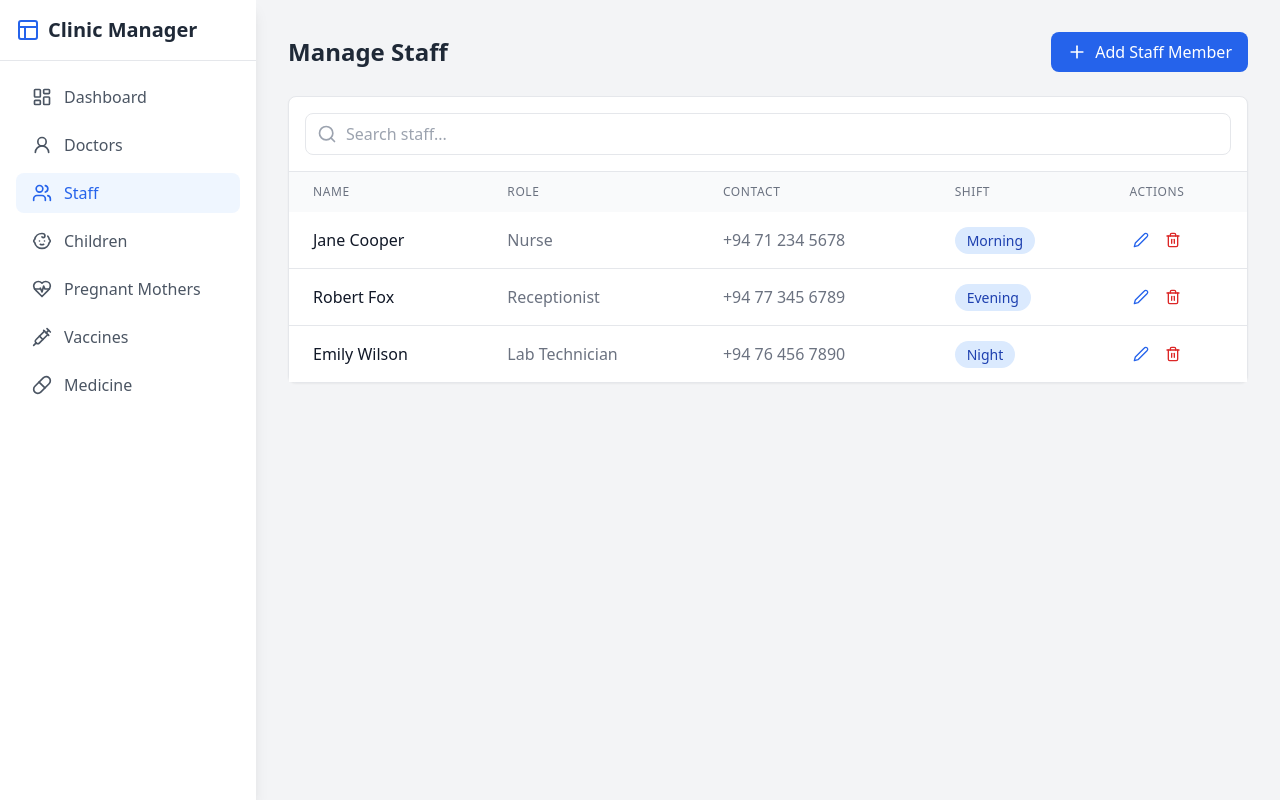
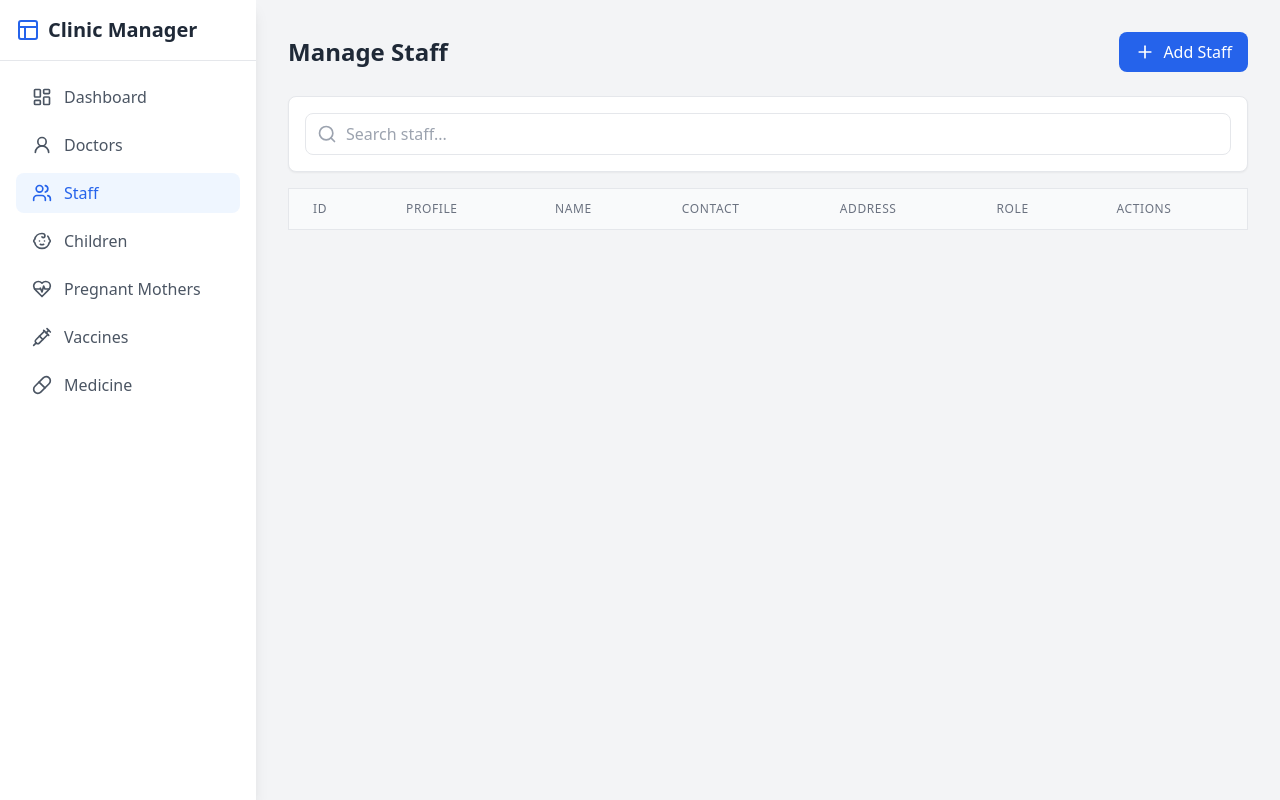
Before and after one commit to loshaniramsha/hospital-manage-react, a React (Vite) app in the folder project/: page / in a window 1280 px wide. Both pictures are taken after a click on the button "Staff". Built offline with nearby package versions, Linux system fonts and the light colour scheme.

Commit message:
manage staff

```diff
--- a/project/src/components/StaffManage.tsx
+++ b/project/src/components/StaffManage.tsx
@@ -1,14 +1,37 @@
-import React, { useState } from 'react';
-import { Plus, Search, Edit2, Trash2 } from 'lucide-react';
+import { Plus, Search, Edit2, Trash2 } from "lucide-react";
+import { useState } from "react";
+import Staff from "../model/Staff.ts";
 
 function StaffManage() {
   const [showAddModal, setShowAddModal] = useState(false);
+  const [staffList, setStaffList] = useState<Staff[]>([]);
 
-  const staff = [
-    { id: 1, name: 'Jane Cooper', role: 'Nurse', contact: '+94 71 234 5678', shift: 'Morning' },
-    { id: 2, name: 'Robert Fox', role: 'Receptionist', contact: '+94 77 345 6789', shift: 'Evening' },
-    { id: 3, name: 'Emily Wilson', role: 'Lab Technician', contact: '+94 76 456 7890', shift: 'Night' },
-  ];
+  const [formData, setFormData] = useState<Staff>({
+    staffId: 0,
+    profile: "",
+    name: "",
+    contact: "",
+    address: "",
+    role: ""
+  });
+
+  const handleChange = (e: React.ChangeEvent<HTMLInputElement | HTMLSelectElement>) => {
+    setFormData({ ...formData, [e.target.name]: e.target.value });
+  };
+
+  const handleImageChange = (e: React.ChangeEvent<HTMLInputElement>) => {
+    const file = e.target.files?.[0];
+    if (file) {
+      setFormData({ ...formData, profile: URL.createObjectURL(file) });
+    }
+  };
+
+  const handleSubmit = (e: React.FormEvent) => {
+    e.preventDefault();
+    setStaffList([...staffList, { ...formData, staffId: staffList.length + 1 }]);
+    setFormData({ staffId: 0, profile: "", name: "", contact: "", address: "", role: "" });
+    setShowAddModal(false);
+  };
 
   return (
       <div>
@@ -19,12 +42,11 @@ function StaffManage() {
               className="flex items-center gap-2 px-4 py-2 bg-blue-600 text-white rounded-lg hover:bg-blue-700"
           >
             <Plus className="w-5 h-5" />
-          Add Staff Member
+            Add Staff
           </button>
         </div>
 
-      <div className="bg-white rounded-lg shadow-sm border">
-        <div className="p-4 border-b">
+        <div className="bg-white rounded-lg shadow-sm border p-4 mb-4">
           <div className="relative">
             <Search className="w-5 h-5 absolute left-3 top-1/2 transform -translate-y-1/2 text-gray-400" />
             <input
@@ -36,30 +58,28 @@ function StaffManage() {
         </div>
 
         <div className="overflow-x-auto">
-          <table className="w-full">
+          <table className="w-full bg-white rounded-lg shadow-sm border">
             <thead className="bg-gray-50">
             <tr>
-                <th className="px-6 py-3 text-left text-xs font-medium text-gray-500 uppercase tracking-wider">Name</th>
-                <th className="px-6 py-3 text-left text-xs font-medium text-gray-500 uppercase tracking-wider">Role</th>
-                <th className="px-6 py-3 text-left text-xs font-medium text-gray-500 uppercase tracking-wider">Contact</th>
-                <th className="px-6 py-3 text-left text-xs font-medium text-gray-500 uppercase tracking-wider">Shift</th>
-                <th className="px-6 py-3 text-left text-xs font-medium text-gray-500 uppercase tracking-wider">Actions</th>
+              {["ID", "Profile", "Name", "Contact", "Address", "Role", "Actions"].map((header) => (
+                  <th key={header} className="px-6 py-3 text-left text-xs font-medium text-gray-500 uppercase tracking-wider">
+                    {header}
+                  </th>
+              ))}
             </tr>
             </thead>
             <tbody className="bg-white divide-y divide-gray-200">
-              {staff.map((member) => (
-                <tr key={member.id}>
+            {staffList.map((staff) => (
+                <tr key={staff.staffId}>
+                  <td className="px-6 py-4 whitespace-nowrap text-gray-900">{staff.staffId}</td>
                   <td className="px-6 py-4 whitespace-nowrap">
-                    <div className="font-medium text-gray-900">{member.name}</div>
+                    {staff.profile && <img src={staff.profile} alt="Profile" className="w-10 h-10 rounded-full" />}
                   </td>
-                  <td className="px-6 py-4 whitespace-nowrap text-gray-500">{member.role}</td>
-                  <td className="px-6 py-4 whitespace-nowrap text-gray-500">{member.contact}</td>
+                  <td className="px-6 py-4 whitespace-nowrap">{staff.name}</td>
+                  <td className="px-6 py-4 whitespace-nowrap">{staff.contact}</td>
+                  <td className="px-6 py-4 whitespace-nowrap">{staff.address}</td>
+                  <td className="px-6 py-4 whitespace-nowrap">{staff.role}</td>
                   <td className="px-6 py-4 whitespace-nowrap">
-                    <span className="px-3 py-1 rounded-full text-sm bg-blue-100 text-blue-800">
-                      {member.shift}
-                    </span>
-                  </td>
-                  <td className="px-6 py-4 whitespace-nowrap text-sm">
                     <div className="flex gap-2">
                       <button className="p-1 text-blue-600 hover:bg-blue-50 rounded">
                         <Edit2 className="w-4 h-4" />
@@ -74,57 +94,51 @@ function StaffManage() {
             </tbody>
           </table>
         </div>
+
+        {showAddModal && (
+            <div className="fixed inset-0 bg-black bg-opacity-50 flex items-center justify-center p-4">
+              <div className="bg-white rounded-lg max-w-md w-full p-6">
+                <h3 className="text-lg font-semibold mb-4">Add New Staff</h3>
+                <form className="space-y-4" onSubmit={handleSubmit}>
+                  <div>
+                    <label className="block text-sm font-medium text-gray-700 mb-1">Profile Image</label>
+                    <input type="file" accept="image/*" onChange={handleImageChange} className="w-full p-2 border rounded-lg" />
+                  </div>
+                  {["name", "contact", "address"].map((field) => (
+                      <div key={field}>
+                        <label className="block text-sm font-medium text-gray-700 mb-1 capitalize">
+                          {field.replace('_', ' ')}
+                        </label>
+                        <input
+                            type="text"
+                            name={field}
+                            value={formData[field as keyof Staff] as string}
+                            onChange={handleChange}
+                            className="w-full p-2 border rounded-lg"
+                            required
+                        />
+                      </div>
+                  ))}
+
+                  <div>
+                    <label className="block text-sm font-medium text-gray-700 mb-1">Role</label>
+                    <select name="role" value={formData.role} onChange={handleChange} className="w-full p-2 border rounded-lg" required>
+                      <option value="">Select Role</option>
+                      {["Admin", "Receptionist", "Nurse", "Technician", "Support Staff"].map((role) => (
+                          <option key={role} value={role}>{role}</option>
+                      ))}
+                    </select>
                   </div>
 
-      {/* Add Staff Modal */}
-      {showAddModal && (
-        <div className="fixed inset-0 bg-black bg-opacity-50 flex items-center justify-center p-4">
-          <div className="bg-white rounded-lg max-w-md w-full">
-            <div className="p-6">
-              <h3 className="text-lg font-semibold mb-4">Add New Staff Member</h3>
-              <form className="space-y-4">
-                <div>
-                  <label className="block text-sm font-medium text-gray-700 mb-1">Full Name</label>
-                  <input type="text" className="w-full p-2 border rounded-lg" />
-                </div>
-                <div>
-                  <label className="block text-sm font-medium text-gray-700 mb-1">Role</label>
-                  <select className="w-full p-2 border rounded-lg">
-                    <option>Nurse</option>
-                    <option>Receptionist</option>
-                    <option>Lab Technician</option>
-                    <option>Pharmacist</option>
-                  </select>
-                </div>
-                <div>
-                  <label className="block text-sm font-medium text-gray-700 mb-1">Contact Number</label>
-                  <input type="tel" className="w-full p-2 border rounded-lg" />
-                </div>
-                <div>
-                  <label className="block text-sm font-medium text-gray-700 mb-1">Shift</label>
-                  <select className="w-full p-2 border rounded-lg">
-                    <option>Morning</option>
-                    <option>Evening</option>
-                    <option>Night</option>
-                  </select>
-                </div>
                   <div className="flex justify-end gap-2 mt-6">
-                  <button
-                    type="button"
-                    onClick={() => setShowAddModal(false)}
-                    className="px-4 py-2 text-gray-600 hover:bg-gray-100 rounded-lg"
-                  >
+                    <button type="button" onClick={() => setShowAddModal(false)} className="px-4 py-2 text-gray-600 hover:bg-gray-100 rounded-lg">
                       Cancel
                     </button>
-                  <button
-                    type="submit"
-                    className="px-4 py-2 bg-blue-600 text-white rounded-lg hover:bg-blue-700"
-                  >
-                    Add Staff Member
+                    <button type="submit" className="px-4 py-2 bg-blue-600 text-white rounded-lg hover:bg-blue-700">
+                      Add Staff
                     </button>
                   </div>
                 </form>
-            </div>
               </div>
             </div>
         )}
--- /dev/null
+++ b/project/src/model/Staff.ts
@@ -0,0 +1,25 @@
+export default class Staff {
+    staffId: number;
+    profile:string
+    name: string;
+    contact: string;
+    address: string;
+    role: string;
+
+    constructor(
+        staffId: number,
+        profile: string,
+        name: string,
+        contact: string,
+        address: string,
+        role: string,
+    ) {
+        this.staffId = staffId;
+        this.profile = profile;
+        this.name = name;
+        this.contact = contact;
+        this.address = address;
+        this.role = role;
+    }
+
+}
```
Lines whose indentation alone changed are shown as unchanged.
